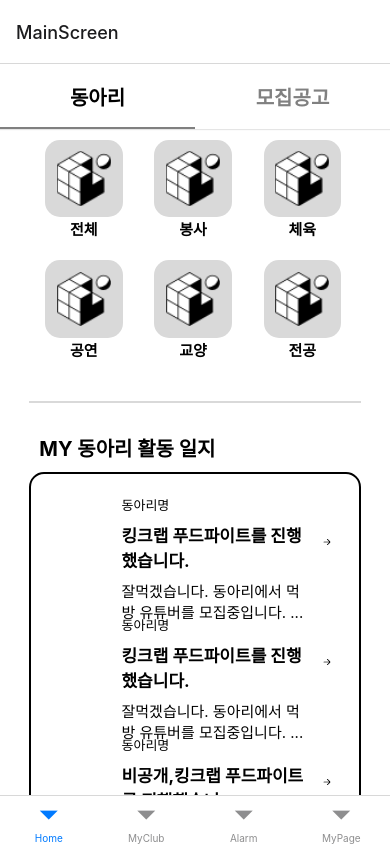
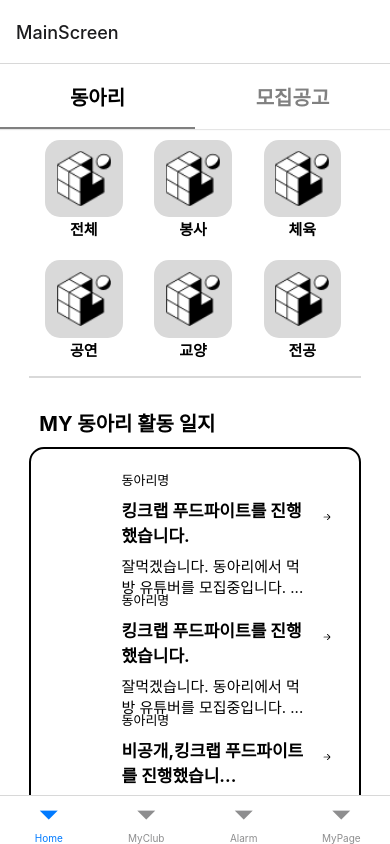
Before and after one commit to WhatsTheTeamNameHowIsTheTeam/smClubMonoRepo, a React Native app in the folder smClubFront/: screen /MainScreen in a window 390 px wide. Built offline with nearby package versions, Linux system fonts and the light colour scheme.

Commit message:
💄Design) front) modify component style eeppugae

```diff
--- a/smClubFront/components/Style.js
+++ b/smClubFront/components/Style.js
@@ -9,6 +9,14 @@ const styles = StyleSheet.create({
         width:Dimensions.get('window').width,
         height:Dimensions.get('window').height,
     },
+    containerView:{
+        width:width,
+        height:height,
+        alignItems:'center',
+        backgroundColor:'#fff',
+    },
+
+
 
     // ----------------MainScreen
     tabbarstyle:{ // 탭바 스타일
@@ -75,7 +83,7 @@ const styles = StyleSheet.create({
         backgroundColor:'#D9D9D9',
         height:2,
         width:'85%',
-        marginTop:30,
+        marginTop:5,
         marginBottom:20,
     },
     myActivityLogTextView:{
@@ -138,12 +146,8 @@ const styles = StyleSheet.create({
         marginTop:8,
     },
     activityLogTitleText:{
-        fontSize:18,
+        fontSize:17,
         fontWeight:'bold',
-        marginTop:8,
-    },
-    activityLogContents:{
-        fontSize:15,
         marginTop:8,
     },
     activityLogMoreImage:{
@@ -288,6 +292,7 @@ const styles = StyleSheet.create({
         marginBottom:10,
         flexDirection:'row',
         alignItems:'center',
+        backgroundColor:'white',
     },
     clubmark:{
         width:'30%',
@@ -824,5 +829,17 @@ const styles = StyleSheet.create({
         alignItems: 'center',
         width: '80%',
     },
+
+
+    // ------------------MyClubListScreen
+    // 내 동아리목록
+    loadingView:{
+        width:'100%',
+        height:'100%',
+        marginTop:100,
+        alignItems:'center',
+    },
+
+
 });
 export default styles;
```
